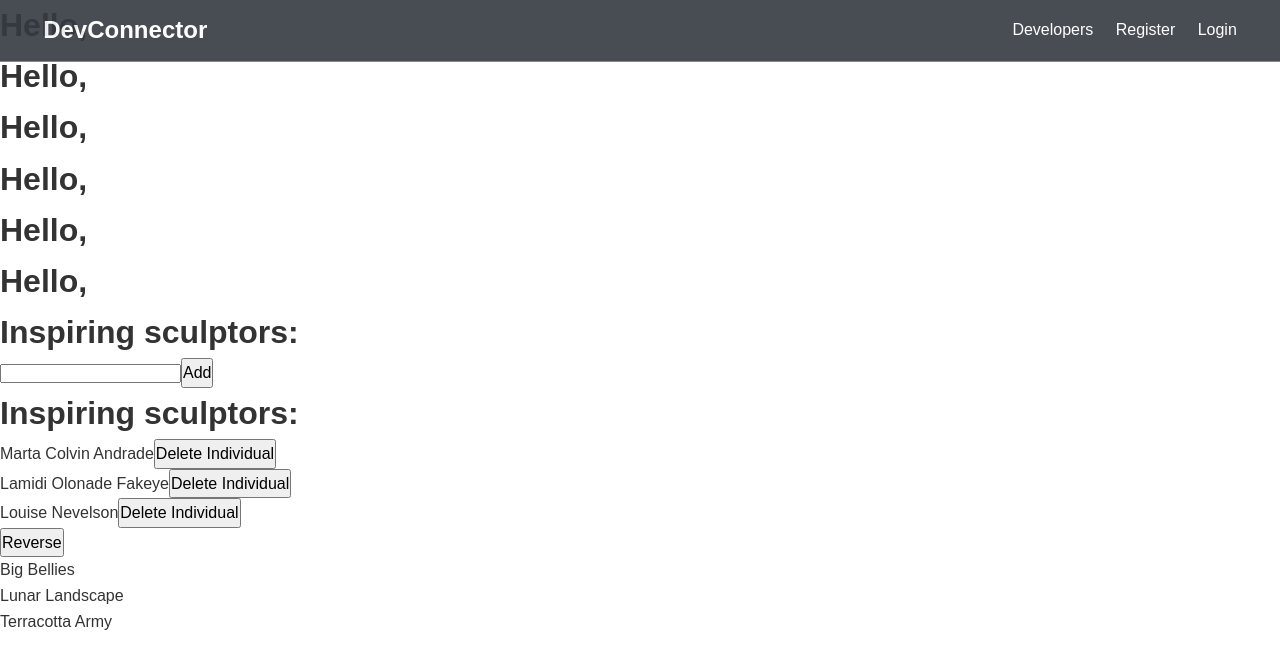
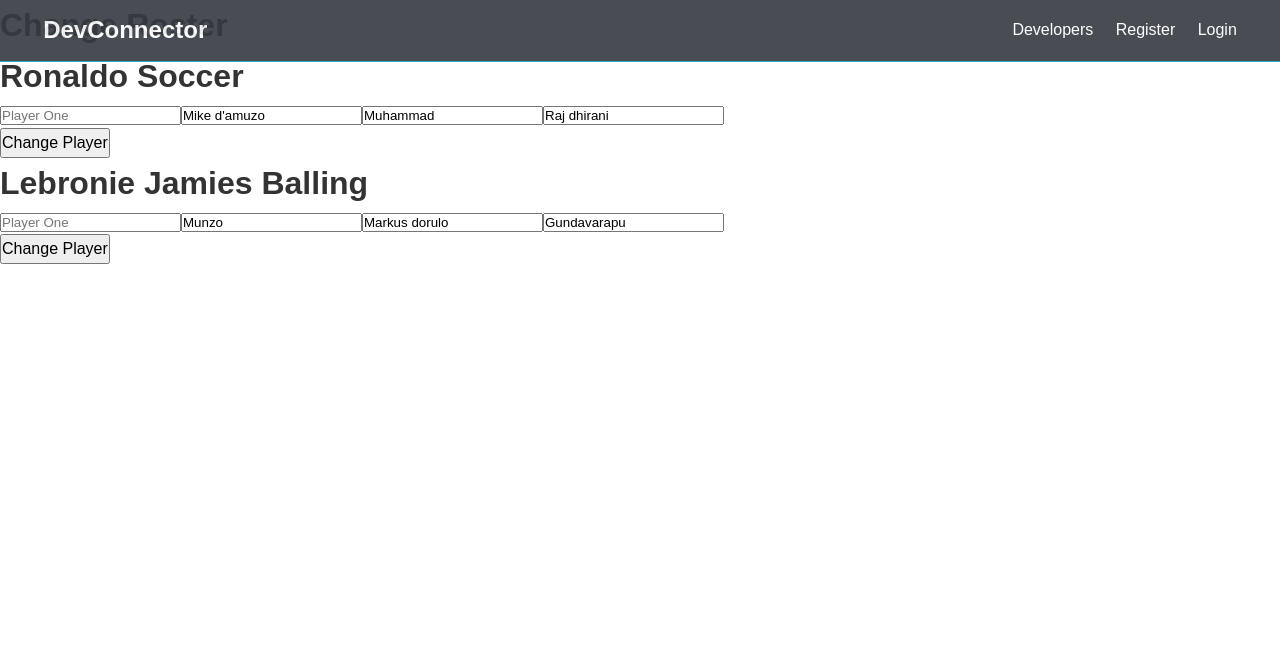
Before and after one commit to mjapanwala/yelpcamp, a React (Create React App) app in the folder client/: page / in a window 1280 px wide. Shown: the top 668 px of the page. Built offline with nearby package versions, Linux system fonts and the light colour scheme.

Commit message:
iterating through arrays

```diff
--- a/client/src/App.js
+++ b/client/src/App.js
@@ -3,7 +3,7 @@ import { BrowserRouter, Routes, Route } from "react-router-dom";
 import Navbar from "./components/layout/Navbar";
 import  {Landing}  from "./components/layout/Landing";
 import "./App.css";
-import {List, RemoveList, MakeChange} from "./components/layout/Practice"
+import { ObjectChange} from "./components/layout/Practice"
 
 
 function App() {
@@ -14,10 +14,11 @@ function App() {
       <Fragment>
         <Navbar />
         {/* <Route path="/" index element={<Landing />}/> */}
-        <Landing />
-        <List/>
-        <RemoveList/>
-        <MakeChange/>
+        {/* <Landing /> */}
+        {/* <List/> */}
+        {/* <RemoveList/>
+        <MakeChange/> */}
+        <ObjectChange/>
       </Fragment>
       {/* </Routes>
    </BrowserRouter> */}
--- a/client/src/components/layout/Landing.js
+++ b/client/src/components/layout/Landing.js
@@ -22,6 +22,6 @@ const array = [1,2,3]
 function addElements(a, b) {
    return  [...a, b]
 }
-console.log(addElements(array, 9), array)
+
 
 export { Landing, Mini };
--- a/client/src/components/layout/Practice.js
+++ b/client/src/components/layout/Practice.js
@@ -2,87 +2,194 @@ import React, { useState } from "react";
 
 //Instead of pushing onto an array you can use the spread operator to copy previous values
 // then add new object onto array
-function List() {
-  const [name, setName] = useState("");
-  const [artists, setArtists] = useState([]);
-  let nextId = 0;
+// function List() {
+//   const [name, setName] = useState("");
+//   const [artists, setArtists] = useState([]);
+//   let nextId = 0;
+//   return (
+//     <>
+//       <h1>Inspiring sculptors:</h1>
+//       <input value={name} onChange={(e) => setName(e.target.value)} />
+//       <button
+//         onClick={() => {
+//           setName("");
+//           // artists.push({
+//           //   id: nextId++,
+//           //   name: name,
+//           // });
+//           setArtists([{ id: nextId++, name }, ...artists]);
+//         }}
+//       >
+//         Add
+//       </button>
+//       <ul>
+//         {artists.map((artist) => (
+//           <li key={artist.id}>{artist.name}</li>
+//         ))}
+//       </ul>
+//     </>
+//   );
+// }
+// let initialArtists = [
+//   { id: 0, name: "Marta Colvin Andrade" },
+//   { id: 1, name: "Lamidi Olonade Fakeye" },
+//   { id: 2, name: "Louise Nevelson" },
+// ];
+
+// function RemoveList() {
+//   const [artist, setArist] = useState(initialArtists);
+//   return (
+//     <>
+//       <h1>Inspiring sculptors:</h1>
+//       <ul>
+//         {artist.map((item) => (
+//           <li key={item.id}>
+//             {item.name}
+//             <button
+//               onClick={() =>
+//                 setArist(artist.filter((items) => items.id !== item.id))
+//               }
+//             >
+//               Delete Individual
+//             </button>
+//           </li>
+//         ))}
+//       </ul>
+//     </>
+//   );
+// }
+// const initialList = [
+//   { id: 0, title: "Big Bellies" },
+//   { id: 1, title: "Lunar Landscape" },
+//   { id: 2, title: "Terracotta Army" },
+// ];
+// function MakeChange() {
+//   const [list, setList] = useState(initialList);
+
+//   function handleClick() {
+//     const newArray = [...list];
+//     newArray.reverse();
+//     setList(newArray);
+//   }
+//   return (
+//     <>
+//       <button onClick={handleClick}>Reverse</button>
+//       <ul>
+//         {list.map((artist) => (
+//           <li key={artist.id}>{artist.title}</li>
+//         ))}
+//       </ul>
+//     </>
+//   );
+// }
+
+function ObjectChange() {
+
+  const [person, setPerson] = useState([
+    {
+      name: "Ronaldo",
+      sport: "Soccer",
+      team: {
+        playerOne: "Silvester d taroni",
+        playerTwo: "Mike d'amuzo",
+        playerThree: "Muhammad",
+        playerFour: "Raj dhirani",
+      },
+    id: 0,
+    },
+    {
+      name: "Lebronie Jamies",
+      sport: "Balling ",
+      team: {
+        playerOne: "Caey",
+        playerTwo: "Munzo",
+        playerThree: "Markus dorulo",
+        playerFour: "Gundavarapu",
+      },
+      id: 1,
+    },
+  ]);
+
+  function changePlayerOne(e, id) {
+    if(id === 0) {
+      //Create a new array so we dont mutate anything
+    const newArray = [...person]
+
+   // Get access to the nested object in array
+    const firstTeam = newArray[id].team
+
+  // Make change to that Object
+    const newObject = {...firstTeam, [e.target.name]: e.target.value }
+    newArray.map((item) => {
+
+    })
+
+    }
+
+
+    }
+
+
+  function changePlayerTwo(e) {
+
+  }
+  function changePlayerThree(e) {
+
+  }
+  function changePlayerFour(e) {
+
+  }
   return (
     <>
-      <h1>Inspiring sculptors:</h1>
-      <input value={name} onChange={(e) => setName(e.target.value)} />
-      <button
-        onClick={() => {
-          setName("");
-          // artists.push({
-          //   id: nextId++,
-          //   name: name,
-          // });
-          setArtists([{ id: nextId++, name }, ...artists]);
-        }}
-      >
-        Add
-      </button>
+      <h1> Change Roster </h1>
       <ul>
-        {artists.map((artist) => (
-          <li key={artist.id}>{artist.name}</li>
+        {person.map((playerSelect) => (
+          <>
+            <h1>
+              {playerSelect.name} {playerSelect.sport}
+            </h1>
+            <li key={playerSelect.id}>
+              <input
+                // value={playerSelect.team.playerOne}
+                type="text"
+                name="playerOne"
+                id="playerOne"
+                onChange={(e) => changePlayerOne(e, playerSelect.id)}
+                // VS
+                //onChange={() => fsdfasfd}
+                placeholder="Player One"
+              />
+              <input
+                type="text"
+                onChange={(e) =>changePlayerTwo(e)}
+                name="playerTwo"
+                id="PlayerTwo"
+                placeholder="Player Two"
+                value={playerSelect.team.playerTwo}
+              />
+              <input
+                type="text"
+                onChange={(e) =>changePlayerThree(e)}
+                name="playerThree"
+                id="PlayerThree"
+                placeholder="Player Three"
+                value={playerSelect.team.playerThree}
+              />
+              <input
+                type="text"
+                onChange={(e) =>changePlayerFour(e)}
+                name="playerFour"
+                id="PlayerFour"
+                placeholder="Player Four"
+                value={playerSelect.team.playerFour}
+              />
+            </li>
+            <button> Change Player</button>
+          </>
         ))}
       </ul>
     </>
   );
 }
-let initialArtists = [
-  { id: 0, name: "Marta Colvin Andrade" },
-  { id: 1, name: "Lamidi Olonade Fakeye" },
-  { id: 2, name: "Louise Nevelson" },
-];
-
-function RemoveList() {
-  const [artist, setArist] = useState(initialArtists);
-  return (
-    <>
-      <h1>Inspiring sculptors:</h1>
-      <ul>
-        {artist.map((item) => (
-          <li key={item.id}>
-            {item.name}
-            <button
-              onClick={() =>
-                setArist(artist.filter((items) => items.id !== item.id))
-              }
-            >
-              Delete Individual
-            </button>
-          </li>
-        ))}
-      </ul>
-    </>
-  );
-}
-const initialList = [
-  { id: 0, title: "Big Bellies" },
-  { id: 1, title: "Lunar Landscape" },
-  { id: 2, title: "Terracotta Army" },
-];
-function MakeChange() {
-  const [list, setList] = useState(initialList);
-
-  function handleClick() {
-    const newArray = [...list];
-    newArray.reverse();
-    setList(newArray);
-  }
-  return (
-    <>
-      <button onClick={handleClick}>Reverse</button>
-      <ul>
-      {list.map(artist => (
-        <li key={artist.id}>
-          {artist.title}
-        </li>
-      ))}
-      </ul>
-    </>
-  );
-}
-export { RemoveList, List, MakeChange };
+export {  ObjectChange };
 // ReactDOM.render(<App/>, document.getElementById("app"))
```
